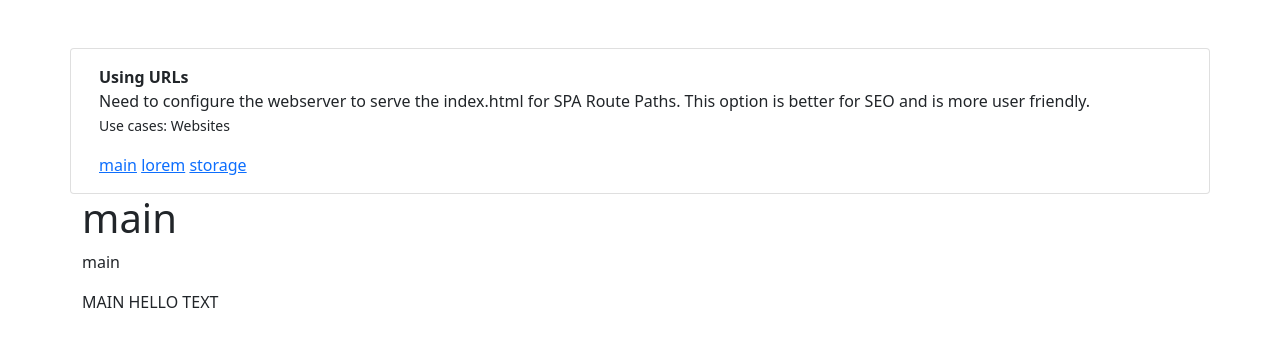
After one commit to skiper251/CRM, a PHP site: page /index.html in a window 1280 px wide. The commit adds this page. Shown: the top 347 px of the page. Run offline with PHP 8.4, Linux system fonts and the light colour scheme.

Commit message:
new routing

```diff
--- /dev/null
+++ b/index.html
@@ -0,0 +1,40 @@
+<!DOCTYPE html>
+<html lang="en">
+<head>
+    <meta charset="UTF-8">
+    <meta http-equiv="X-UA-Compatible" content="IE=edge">
+    <meta name="viewport" content="width=device-width, initial-scale=1.0">
+    <title></title>
+    <meta name="description" content="">
+    <link href="https://cdn.jsdelivr.net/npm/bootstrap@5.1.3/dist/css/bootstrap.min.css" rel="stylesheet">
+</head>
+<body>
+    <br>
+    <div class="container">
+        <div id="main">
+            <div class="row">
+                <div class="col">
+                    </div>
+                    <br>
+                    <div class="card">
+                        <div class="card-body">
+                            <strong>Using URLs</strong>
+                            <p>Need to configure the webserver to serve the index.html for SPA Route Paths. This option is better for SEO and is more user friendly.<br>
+                            <small>Use cases: Websites</small></p>
+                    <nav>
+                        <a href="/">main</a>
+                        <a href="/lorem">lorem</a>
+                        <a href="/storage">storage</a>
+                    </nav>
+                        </div>
+                    </div>
+                </div>
+                <div class="col-md-8">
+                    <div id="content"></div>
+                </div>
+            </div>
+        </div>
+    </div>
+    <script src="/js/url-router.js"></script>
+</body>
+</html>
--- /dev/null
+++ b/js/url-router.js
@@ -0,0 +1,77 @@
+const urlPageTitle = "JS Single Page Application Router";
+
+// create document click that watches the nav links only
+document.addEventListener("click", (e) => {
+	const { target } = e;
+	if (!target.matches("nav a")) {
+		return;
+	}
+	e.preventDefault();
+	urlRoute();
+});
+
+// create an object that maps the url to the template, title, and description
+const urlRoutes = {
+	404: {
+		template: "/templates/404.html",
+		title: "404 | " + urlPageTitle,
+		description: "Page not found",
+	},
+	"/index.html": {
+		template: "/templates/main.html",
+		title: "Home | " + urlPageTitle,
+		description: "This is the home page",
+	},
+	"/": {
+		template: "/templates/main.html",
+		title: "Home | " + urlPageTitle,
+		description: "This is the home page",
+	},
+	"/lorem": {
+		template: "/templates/lorem.html",
+		title: "About Us | " + urlPageTitle,
+		description: "This is the about page",
+	},
+	"/storage": {
+		template: "/templates/storage.html",
+		title: "Contact Us | " + urlPageTitle,
+		description: "This is the contact page",
+	},
+};
+
+// create a function that watches the url and calls the urlLocationHandler
+const urlRoute = (event) => {
+	event = event || window.event; // get window.event if event argument not provided
+	event.preventDefault();
+	// window.history.pushState(state, unused, target link);
+	window.history.pushState({}, "", event.target.href);
+	urlLocationHandler();
+};
+
+// create a function that handles the url location
+const urlLocationHandler = async () => {
+	const location = window.location.pathname; // get the url path
+	// if the path length is 0, set it to primary page route
+	if (location.length === 0) {
+		location = "/templates/main.html";
+	}
+	// get the route object from the urlRoutes object
+	const route = urlRoutes[location] || urlRoutes["404"];
+	// get the html from the template
+	const html = await fetch(route.template).then((response) => response.text());
+	// set the content of the content div to the html
+	document.getElementById("content").innerHTML = html;
+	// set the title of the document to the title of the route
+	document.title = route.title;
+	// set the description of the document to the description of the route
+	document
+		.querySelector('meta[name="description"]')
+		.setAttribute("content", route.description);
+};
+
+// add an event listener to the window that watches for url changes
+window.onpopstate = urlLocationHandler;
+// call the urlLocationHandler function to handle the initial url
+window.route = urlRoute;
+// call the urlLocationHandler function to handle the initial url
+urlLocationHandler();
--- a/login.php
+++ b/login.php
@@ -27,7 +27,7 @@ if (isset($_POST['uname']) && isset($_POST['password'])) {
                 $_SESSION['user_name'] = $row['user_name'];
             	$_SESSION['name'] = $row['name'];
             	$_SESSION['id'] = $row['id'];
-                header("Location: /home.php");
+                header("Location:index.html");
             exit();
             }else {
                  header("Location: index.php?error=Incorrect User name or password");
@@ -39,8 +39,7 @@ if (isset($_POST['uname']) && isset($_POST['password'])) {
         exit();
         }
     }
-
 }else{
-    header("Location: index.php?error");
+    header("Location:index.php?error");
     exit();
 }
--- a/pages/404.php
+++ /dev/null
@@ -1,4 +0,0 @@
-<div style="text-align: center">
-    <h1>404 Not Found</h1>
-    <p>Oh no! It looks like the page you're trying to get to is missing!</p>
-</div>
--- /dev/null
+++ b/templates/404.html
@@ -0,0 +1,6 @@
+<div class="page-container align-center">
+    <h1 style="align-self: center">404</h1>
+    <p>
+        ERRor
+    </p>
+</div>
--- /dev/null
+++ b/templates/main.html
@@ -0,0 +1,9 @@
+<div class="page-container align-center">
+    <h1 style="align-self: center">main</h1>
+    <p>
+    main
+    </p>
+    <p>
+        MAIN HELLO TEXT
+    </p>
+</div>
```
Also changed, not shown: home.php (deleted, +0 -21 lines), js/router.js (deleted, +0 -25 lines), pages/home.php (deleted, +0 -12 lines), templates/storage.html (added, +10 -0 lines), templates/lorem.html (renamed from pages/lorem.php).
